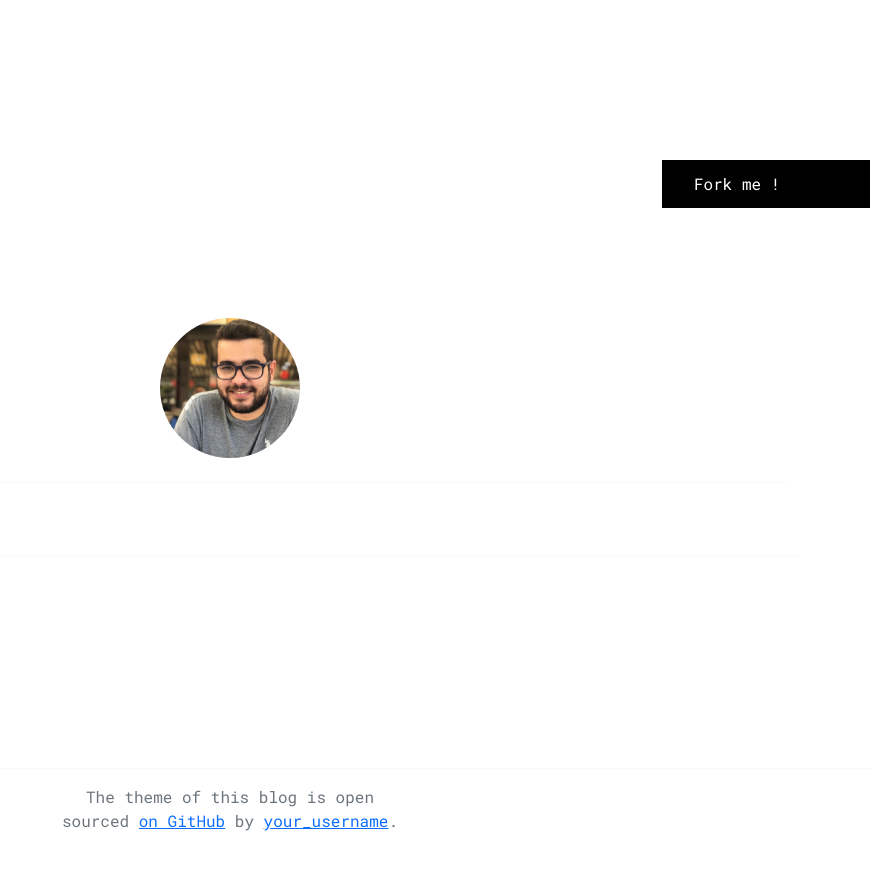
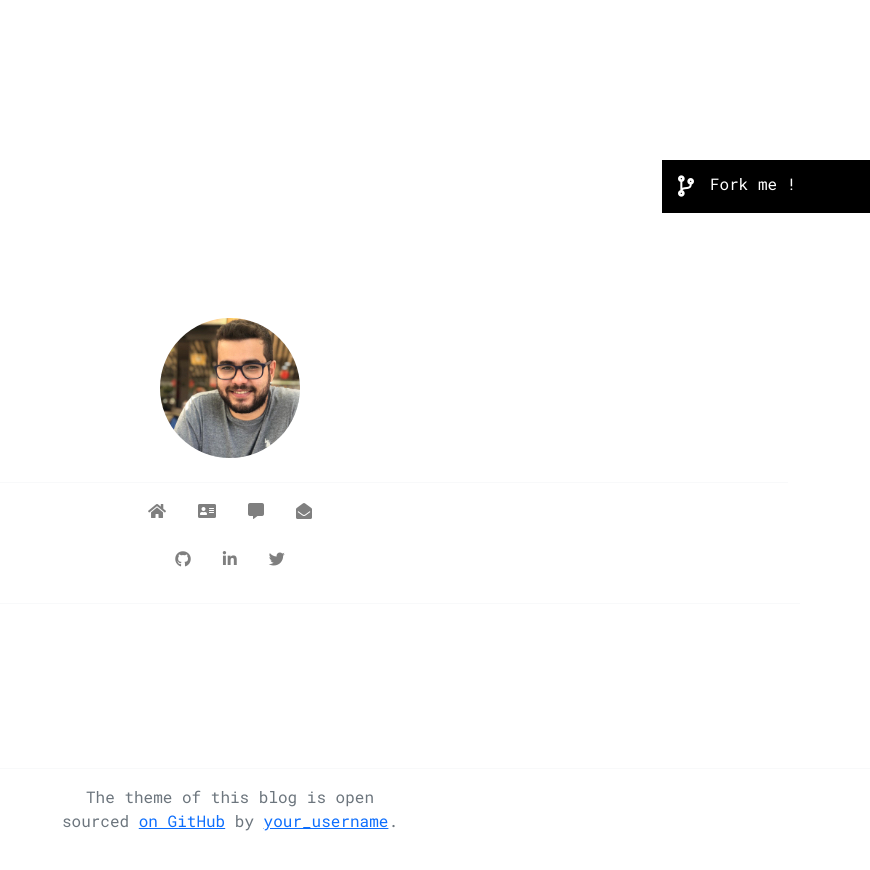
Before and after one commit to lbenicio/lbenicio-minimal-v1, a Jekyll site: the page built from index.md, in a window 1280 px wide. Shown: the top 870 px of the page, without its empty margins (410-1280 px from the left). Built offline with Jekyll 4.4.1, drawn with Linux system fonts in a browser that asks for light colours.

Commit message:
update fa location

```diff
--- a/_includes/head.html
+++ b/_includes/head.html
@@ -4,7 +4,7 @@
 <!-- CSS -->
 <link href="https://cdn.jsdelivr.net/npm/bootstrap@5.1.1/dist/css/bootstrap.min.css" rel="stylesheet" integrity="sha384-F3w7mX95PdgyTmZZMECAngseQB83DfGTowi0iMjiWaeVhAn4FJkqJByhZMI3AhiU" crossorigin="anonymous">
 <link rel="stylesheet" href="{{ '/assets/style.css' | prepend: (site.url + '/') }}">
-<link rel="stylesheet" href="{{ '/assets/all.min.css' | prepend: (site.url + '/') }}">
+<link rel="stylesheet" href="{{ '/assets/vendor/all.min.css' | prepend: (site.url + '/') }}">
 <!-- Fonts -->
 <link href="https://fonts.googleapis.com/css2?family=Roboto+Mono&display=swap" rel="stylesheet">
 <!-- Configs -->
```
Also changed, not shown: lbenicio-minimal-v1.gemspec.
